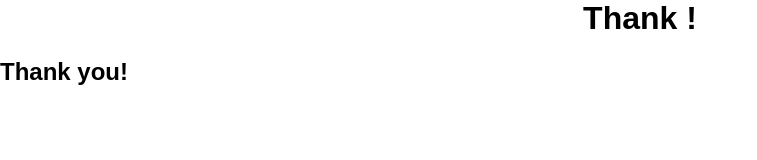
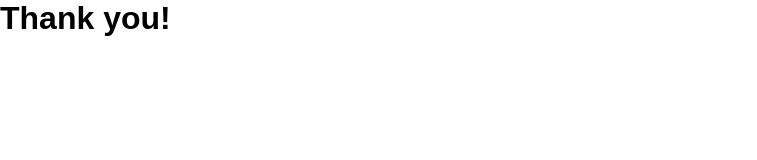
Before and after one commit to someshxd/Kamlahiya-Foundation, a plain HTML site: page thanks.html in a window 1280 px wide. Shown: the whole page, without its empty margins (0-757 px from the left). Drawn offline with Linux system fonts and the light colour scheme.

Commit message:
Update thanks.html

```diff
--- a/thanks.html
+++ b/thanks.html
@@ -1,6 +1,6 @@
 <html>
   <head>
-    <h1 class="thank">Thank !</h1>
+    <title class="thank">Thank You!</title>
     <link
       href="https://fonts.googleapis.com/css?family=Open+Sans:300,400i"
       rel="stylesheet"
@@ -11,7 +11,7 @@
 
   <body>
     <div id="thankyou">
-      <h2 id="h2thankyou">Thank you!</h2>
+      <h1 id="h2thankyou" >Thank you!</h1>
     </div>
   </body>
 </html>
```
